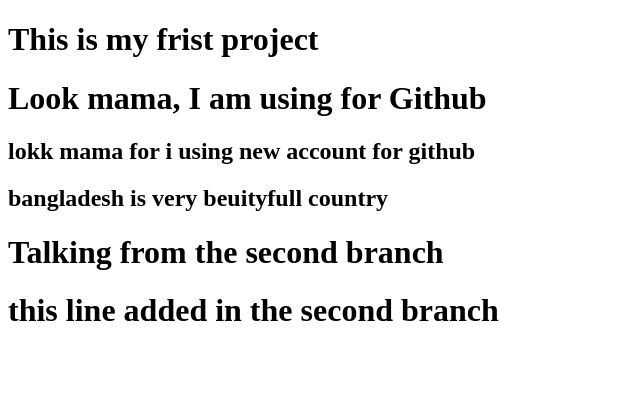
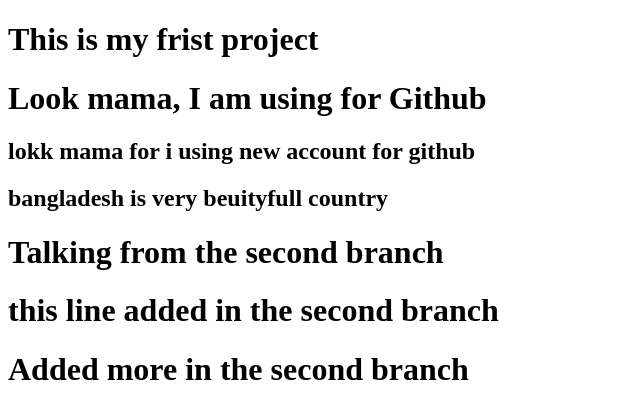
Before and after one commit to jaber996/my-first-website, a plain HTML site: page index.html in a window 1280 px wide. Shown: the whole page, without its empty margins (0-640 px from the left). Drawn offline with Linux system fonts and the light colour scheme.

Commit message:
Added more code in the second branch

```diff
--- a/index.html
+++ b/index.html
@@ -12,5 +12,6 @@
     <h2>bangladesh is very beuityfull country</h2>
     <h1>Talking from the second branch</h1>
     <h1>this line added in the second branch</h1>
+    <h1>Added more in the second branch</h1>
 </body>
 </html>
```
